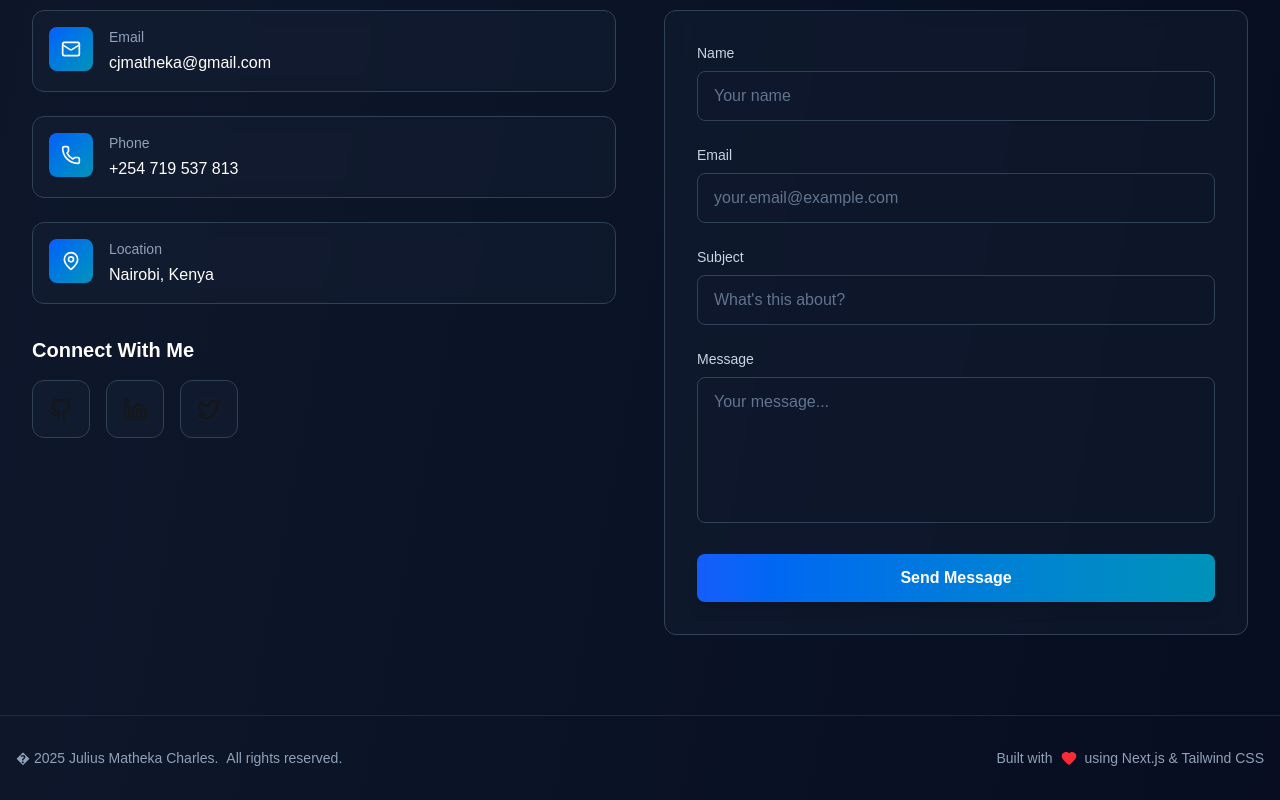
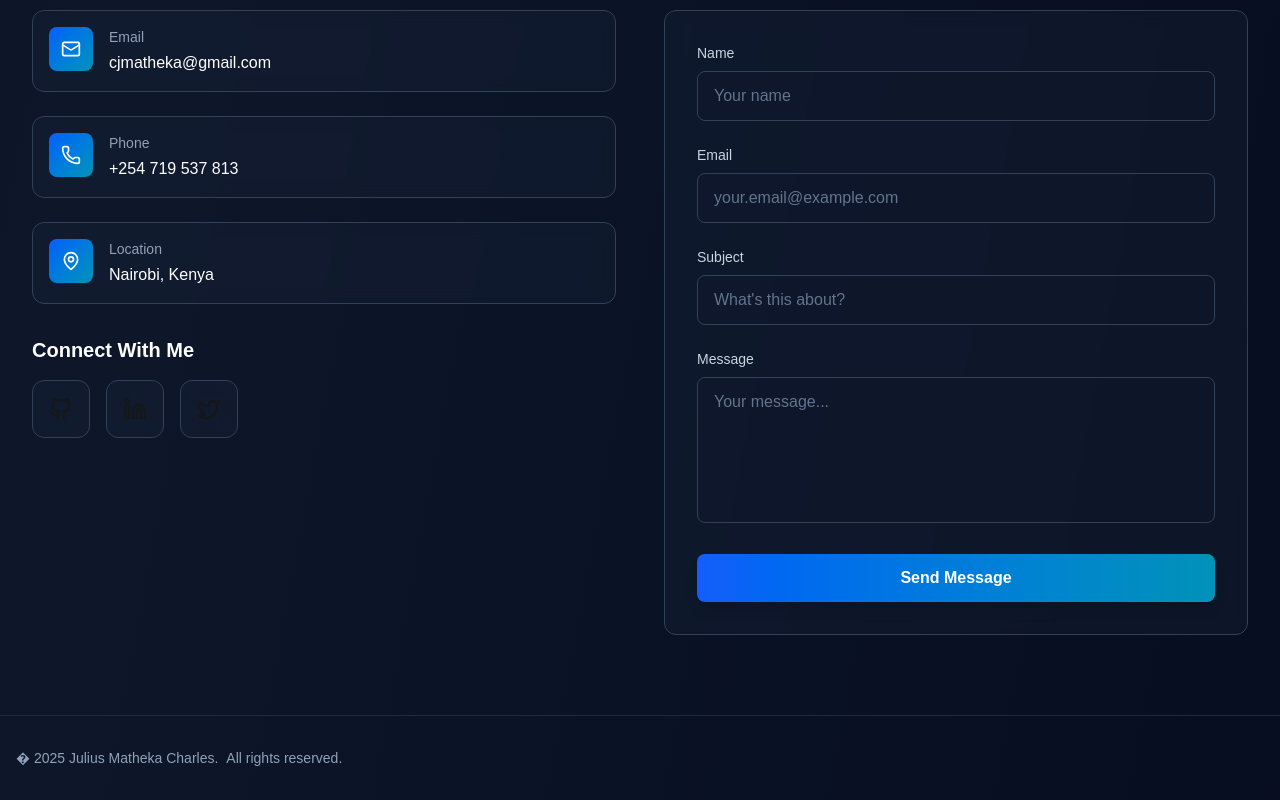
Before and after one commit to msnzilu/portfolio, a Next.js app: page / in a window 1280 px wide. Shown: the part 6006-6806 px from the top of the page. Built offline with nearby package versions, Linux system fonts and the light colour scheme.

Commit message:
Update About

```diff
--- a/components/Footer.tsx
+++ b/components/Footer.tsx
@@ -1,6 +1,4 @@
 "use client";
-
-import { Heart } from "lucide-react";
 
 export default function Footer() {
   const currentYear = new Date().getFullYear();
@@ -14,13 +12,6 @@
             <span>� {currentYear} Julius Matheka Charles.</span>
             <span className="hidden md:inline">All rights reserved.</span>
           </div>
-
-          {/* Made with love */}
-          <div className="flex items-center gap-2 text-slate-400 text-sm">
-            <span>Built with</span>
-            <Heart className="w-4 h-4 text-red-500 fill-current" />
-            <span>using Next.js & Tailwind CSS</span>
-          </div>
         </div>
       </div>
     </footer>
```
